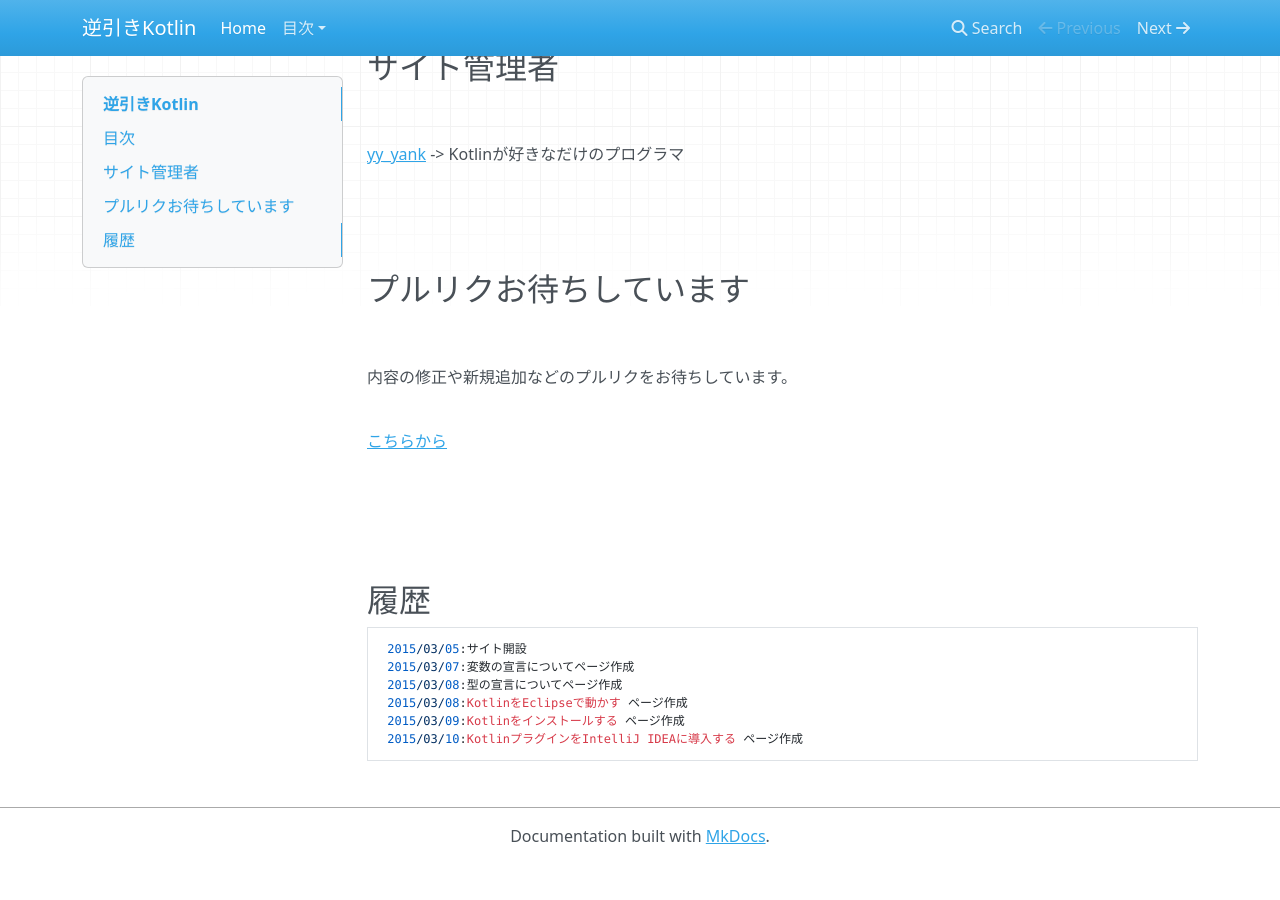
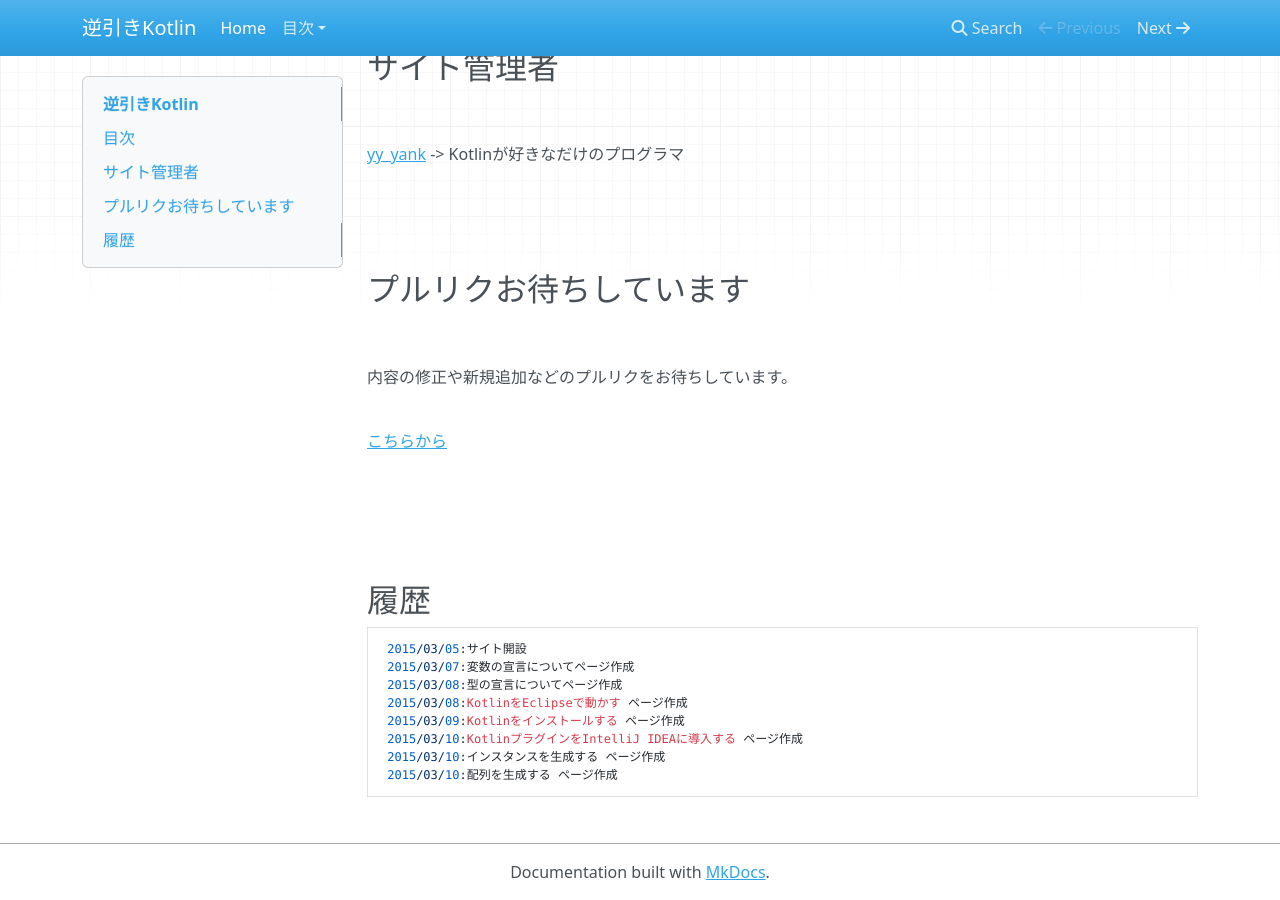
Before and after one commit to yyYank/kotlin-rev-solution, an MkDocs documentation site: the page built from docs/index.md, in a window 1280 px wide and 900 px high, scrolled down 757 px. Built offline with MkDocs 1.6.1, drawn with Linux system fonts in a browser that asks for light colours; nearby versions of some CDN libraries; old or Windows-style settings are respelled for this version of MkDocs; before the commit the page ends 1621 px from its top, so only the background shows below that.

Commit message:
変更履歴を追加

```diff
--- a/docs/index.md
+++ b/docs/index.md
@@ -58,3 +58,5 @@ JVM言語の[Kotlin](http://kotlinlang.org)の逆引きサイトです。
      2015/03/08:KotlinをEclipseで動かす ページ作成
      2015/03/09:Kotlinをインストールする ページ作成
      2015/03/10:KotlinプラグインをIntelliJ IDEAに導入する ページ作成
+     2015/03/10:インスタンスを生成する ページ作成
+     2015/03/10:配列を生成する ページ作成
```
